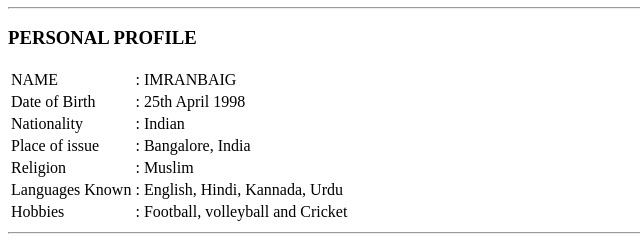
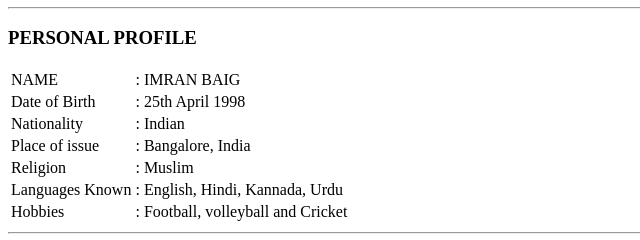
Before and after one commit to imranbaig47/CV, a plain HTML site: page index.html in a window 1280 px wide. Shown: the part 921-1161 px from the top of the page, 0-640 px from the left. Drawn offline with Linux system fonts and the light colour scheme.

Commit message:
name update

```diff
--- a/index.html
+++ b/index.html
@@ -85,7 +85,7 @@
     <tr>
       <td>NAME</td>
       <td>:</td>
-      <td>IMRANBAIG</td>
+      <td>IMRAN BAIG</td>
     </tr>
     <tr>
       <td>Date of Birth</td>
```
